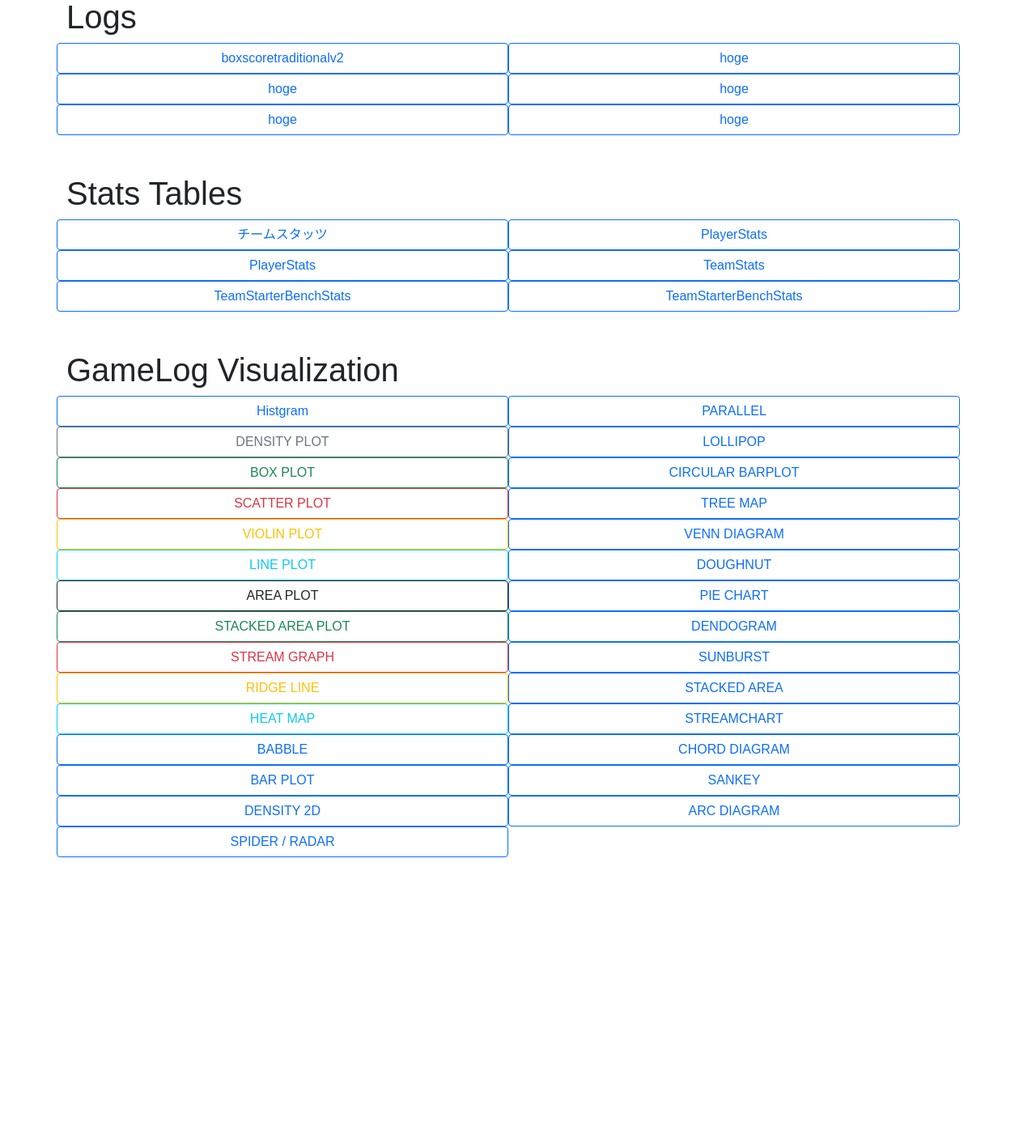
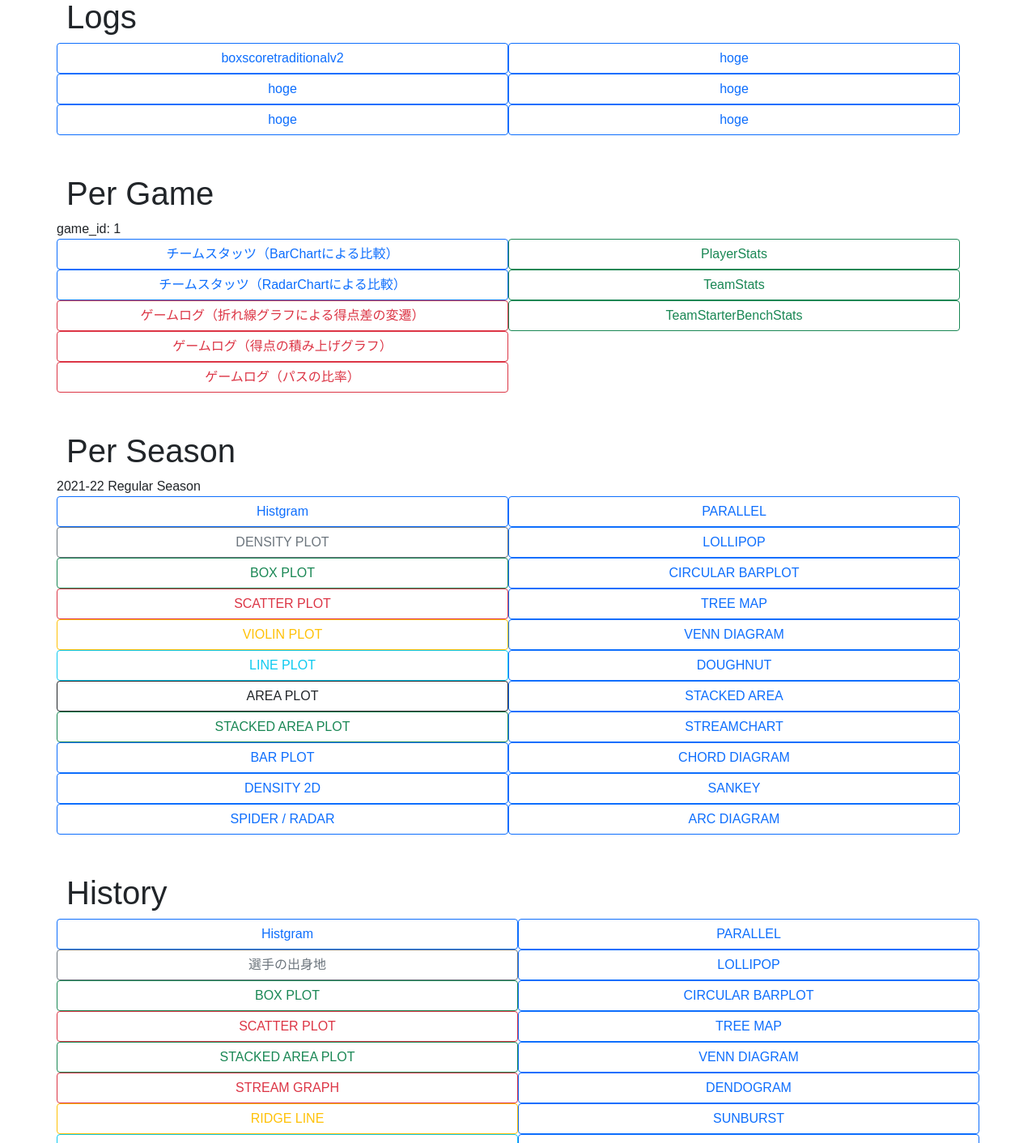
Before and after one commit to gesoges0/nba-visualization, a FastAPI app: page /1 in a window 1280 px wide. Shown: the part 179-1591 px from the top of the page at 81% size. Before the commit the page ends 1238 px from the top, so only its background shows below. Run offline with FastAPI, Linux system fonts and the light colour scheme.

Commit message:
fix: html & js linter

```diff
--- a/templates/index.html
+++ b/templates/index.html
@@ -1,17 +1,22 @@
 <!DOCTYPE html>
 <html lang="en">
   <head>
-    <meta charset="UTF-8">
+    <meta charset="UTF-8" />
     <title>NBA Visualization</title>
-    <link href="https://cdn.jsdelivr.net/npm/bootstrap@5.0.2/dist/css/bootstrap.min.css" rel="stylesheet" integrity="sha384-EVSTQN3/azprG1Anm3QDgpJLIm9Nao0Yz1ztcQTwFspd3yD65VohhpuuCOmLASjC" crossorigin="anonymous">
-    <link href="{{ url_for('static', path='/styles.css') }}" rel="stylesheet">
+    <link
+      href="https://cdn.jsdelivr.net/npm/bootstrap@5.0.2/dist/css/bootstrap.min.css"
+      rel="stylesheet"
+      integrity="sha384-EVSTQN3/azprG1Anm3QDgpJLIm9Nao0Yz1ztcQTwFspd3yD65VohhpuuCOmLASjC"
+      crossorigin="anonymous"
+    />
+    <link href="{{ url_for('static', path='/styles.css') }}" rel="stylesheet" />
   </head>
   <body>
     <div class="container">
       <div class="row mb-5">
         <h1>NBA-Game-Visualization</h1>
-            GAME_ID: {{game_id}}<br>
-            samunale vs samunale<br>
+        GAME_ID: {{game_id}}<br />
+        samunale vs samunale<br />
         base info
       </div>
       <div class="row">
@@ -19,82 +24,287 @@
         <div class="row mb-5">
           <div class="col-6">
             <div class="row">
-                        <a href="/{{game_id}}/boxscoretraditionalv2" type="button" class="btn btn-outline-primary">boxscoretraditionalv2</a><br>
-                        <a href="/{{game_id}}/teamstats" type="button" class="btn btn-outline-primary">hoge</a><br>
-                        <a href="/{{game_id}}/teamstarterbenchstats" type="button" class="btn btn-outline-primary">hoge</a><br>
+              <a
+                href="/{{game_id}}/boxscoretraditionalv2"
+                type="button"
+                class="btn btn-outline-primary"
+                >boxscoretraditionalv2</a
+              ><br />
+              <a
+                href="/{{game_id}}/teamstats"
+                type="button"
+                class="btn btn-outline-primary"
+                >hoge</a
+              ><br />
+              <a
+                href="/{{game_id}}/teamstarterbenchstats"
+                type="button"
+                class="btn btn-outline-primary"
+                >hoge</a
+              ><br />
             </div>
           </div>
           <div class="col-6">
             <div class="row">
-                        <a href="/playerstats" type="button" class="btn btn-outline-primary">hoge</a><br>
-                        <a href="/playerstats" type="button" class="btn btn-outline-primary">hoge</a><br>
-                        <a href="/playerstats" type="button" class="btn btn-outline-primary">hoge</a><br>
+              <a
+                href="/playerstats"
+                type="button"
+                class="btn btn-outline-primary"
+                >hoge</a
+              ><br />
+              <a
+                href="/playerstats"
+                type="button"
+                class="btn btn-outline-primary"
+                >hoge</a
+              ><br />
+              <a
+                href="/playerstats"
+                type="button"
+                class="btn btn-outline-primary"
+                >hoge</a
+              ><br />
             </div>
           </div>
         </div>
-            <h1>Stats Tables</h1>
+        <h1>Per Game</h1>
+        game_id: {{game_id}}
         <div class="row mb-5">
           <div class="col-6">
             <div class="row">
-                        <a href="/{{game_id}}/team_stats" type="button" class="btn btn-outline-primary">チームスタッツ</a><br>
-                        <a href="/{{game_id}}/player_stats" type="button" class="btn btn-outline-primary">PlayerStats</a><br>
-                        <a href="/playerstats" type="button" class="btn btn-outline-primary">TeamStarterBenchStats</a><br>
+              <a
+                href="/{{game_id}}/team_stats"
+                type="button"
+                class="btn btn-outline-primary"
+                >チームスタッツ（BarChartによる比較）</a
+              ><br />
+              <a
+                href="/{{game_id}}/player_stats"
+                type="button"
+                class="btn btn-outline-primary"
+                >チームスタッツ（RadarChartによる比較）</a
+              ><br />
+              <a
+                href="/playerstats"
+                type="button"
+                class="btn btn-outline-danger"
+                >ゲームログ（折れ線グラフによる得点差の変遷）</a
+              ><br />
+              <a
+                href="/playerstats"
+                type="button"
+                class="btn btn-outline-danger"
+                >ゲームログ（得点の積み上げグラフ）</a
+              ><br />
+              <a
+                href="/playerstats"
+                type="button"
+                class="btn btn-outline-danger"
+                >ゲームログ（パスの比率）</a
+              ><br />
             </div>
           </div>
           <div class="col-6">
             <div class="row">
-                        <a href="/playerstats" type="button" class="btn btn-outline-primary">PlayerStats</a><br>
-                        <a href="/playerstats" type="button" class="btn btn-outline-primary">TeamStats</a><br>
-                        <a href="/playerstats" type="button" class="btn btn-outline-primary">TeamStarterBenchStats</a><br>
+              <a
+                href="/playerstats"
+                type="button"
+                class="btn btn-outline-success"
+                >PlayerStats</a
+              ><br />
+              <a
+                href="/playerstats"
+                type="button"
+                class="btn btn-outline-success"
+                >TeamStats</a
+              ><br />
+              <a
+                href="/playerstats"
+                type="button"
+                class="btn btn-outline-success"
+                >TeamStarterBenchStats</a
+              ><br />
             </div>
           </div>
         </div>
-            <h1>GameLog Visualization</h1>
+        <h1>Per Season</h1>
+        2021-22 Regular Season
         <div class="row mb-5">
           <div class="col-6">
             <div class="row">
-                        <a href="/{{game_id}}/histgram" type="button" class="btn btn-outline-primary">Histgram</a><br>
-                        <button type="button" class="btn btn-outline-secondary">DENSITY PLOT</button><br>
-                        <button type="button" class="btn btn-outline-success">BOX PLOT</button><br>
-                        <button type="button" class="btn btn-outline-danger">SCATTER PLOT</button><br>
-                        <button type="button" class="btn btn-outline-warning">VIOLIN PLOT</button><br>
-                        <button type="button" class="btn btn-outline-info">LINE PLOT</button><br>
-                        <button type="button" class="btn btn-outline-dark">AREA PLOT</button><br>
-                        <button type="button" class="btn btn-outline-success">STACKED AREA PLOT</button><br>
-                        <button type="button" class="btn btn-outline-danger">STREAM GRAPH</button><br>
-                        <button type="button" class="btn btn-outline-warning">RIDGE LINE</button><br>
-                        <button type="button" class="btn btn-outline-info">HEAT MAP</button><br>
-                        <button type="button" class="btn btn-outline-primary">BABBLE</button><br>
-                        <button type="button" class="btn btn-outline-primary">BAR PLOT</button><br>
-                        <button type="button" class="btn btn-outline-primary">DENSITY 2D</button><br>
-                        <button type="button" class="btn btn-outline-primary">SPIDER / RADAR</button><br>
+              <a
+                href="/{{game_id}}/histgram"
+                type="button"
+                class="btn btn-outline-primary"
+                >Histgram</a
+              ><br />
+              <button type="button" class="btn btn-outline-secondary">
+                DENSITY PLOT</button
+              ><br />
+              <button type="button" class="btn btn-outline-success">
+                BOX PLOT</button
+              ><br />
+              <button type="button" class="btn btn-outline-danger">
+                SCATTER PLOT</button
+              ><br />
+              <button type="button" class="btn btn-outline-warning">
+                VIOLIN PLOT</button
+              ><br />
+              <button type="button" class="btn btn-outline-info">
+                LINE PLOT</button
+              ><br />
+              <button type="button" class="btn btn-outline-dark">
+                AREA PLOT</button
+              ><br />
+              <button type="button" class="btn btn-outline-success">
+                STACKED AREA PLOT</button
+              ><br />
+              <button type="button" class="btn btn-outline-primary">
+                BAR PLOT</button
+              ><br />
+              <button type="button" class="btn btn-outline-primary">
+                DENSITY 2D</button
+              ><br />
+              <button type="button" class="btn btn-outline-primary">
+                SPIDER / RADAR</button
+              ><br />
             </div>
           </div>
           <div class="col-6">
             <div class="row">
-                        <button type="button" class="btn btn-outline-primary">PARALLEL</button><br>
-                        <button type="button" class="btn btn-outline-primary">LOLLIPOP</button><br>
-                        <button type="button" class="btn btn-outline-primary">CIRCULAR BARPLOT</button><br>
-                        <button type="button" class="btn btn-outline-primary">TREE MAP</button><br>
-                        <button type="button" class="btn btn-outline-primary">VENN DIAGRAM</button><br>
-                        <button type="button" class="btn btn-outline-primary">DOUGHNUT</button><br>
-                        <button type="button" class="btn btn-outline-primary">PIE CHART</button><br>
-                        <button type="button" class="btn btn-outline-primary">DENDOGRAM</button><br>
-                        <button type="button" class="btn btn-outline-primary">SUNBURST</button><br>
-                        <button type="button" class="btn btn-outline-primary">STACKED AREA</button><br>
-                        <button type="button" class="btn btn-outline-primary">STREAMCHART</button><br>
-                        <button type="button" class="btn btn-outline-primary">CHORD DIAGRAM</button><br>
-                        <button type="button" class="btn btn-outline-primary">SANKEY</button><br>
-                        <button type="button" class="btn btn-outline-primary">ARC DIAGRAM</button><br>
+              <button type="button" class="btn btn-outline-primary">
+                PARALLEL</button
+              ><br />
+              <button type="button" class="btn btn-outline-primary">
+                LOLLIPOP</button
+              ><br />
+              <button type="button" class="btn btn-outline-primary">
+                CIRCULAR BARPLOT</button
+              ><br />
+              <button type="button" class="btn btn-outline-primary">
+                TREE MAP</button
+              ><br />
+              <button type="button" class="btn btn-outline-primary">
+                VENN DIAGRAM</button
+              ><br />
+              <button type="button" class="btn btn-outline-primary">
+                DOUGHNUT</button
+              ><br />
+              <button type="button" class="btn btn-outline-primary">
+                STACKED AREA</button
+              ><br />
+              <button type="button" class="btn btn-outline-primary">
+                STREAMCHART</button
+              ><br />
+              <button type="button" class="btn btn-outline-primary">
+                CHORD DIAGRAM</button
+              ><br />
+              <button type="button" class="btn btn-outline-primary">
+                SANKEY</button
+              ><br />
+              <button type="button" class="btn btn-outline-primary">
+                ARC DIAGRAM</button
+              ><br />
             </div>
+          </div>
+        </div>
+      </div>
+      <h1>History</h1>
+      <div class="row mb-5">
+        <div class="col-6">
+          <div class="row">
+            <a
+              href="/{{game_id}}/histgram"
+              type="button"
+              class="btn btn-outline-primary"
+              >Histgram</a
+            ><br />
+            <button type="button" class="btn btn-outline-secondary">
+              選手の出身地</button
+            ><br />
+            <button type="button" class="btn btn-outline-success">
+              BOX PLOT</button
+            ><br />
+            <button type="button" class="btn btn-outline-danger">
+              SCATTER PLOT</button
+            ><br />
+            <button type="button" class="btn btn-outline-success">
+              STACKED AREA PLOT</button
+            ><br />
+            <button type="button" class="btn btn-outline-danger">
+              STREAM GRAPH</button
+            ><br />
+            <button type="button" class="btn btn-outline-warning">
+              RIDGE LINE</button
+            ><br />
+            <button type="button" class="btn btn-outline-info">HEAT MAP</button
+            ><br />
+            <button type="button" class="btn btn-outline-primary">BABBLE</button
+            ><br />
+            <button type="button" class="btn btn-outline-primary">
+              BAR PLOT</button
+            ><br />
+            <button type="button" class="btn btn-outline-primary">
+              DENSITY 2D</button
+            ><br />
+            <button type="button" class="btn btn-outline-primary">
+              SPIDER / RADAR</button
+            ><br />
+          </div>
+        </div>
+        <div class="col-6">
+          <div class="row">
+            <button type="button" class="btn btn-outline-primary">
+              PARALLEL</button
+            ><br />
+            <button type="button" class="btn btn-outline-primary">
+              LOLLIPOP</button
+            ><br />
+            <button type="button" class="btn btn-outline-primary">
+              CIRCULAR BARPLOT</button
+            ><br />
+            <button type="button" class="btn btn-outline-primary">
+              TREE MAP</button
+            ><br />
+            <button type="button" class="btn btn-outline-primary">
+              VENN DIAGRAM</button
+            ><br />
+            <button type="button" class="btn btn-outline-primary">
+              DENDOGRAM</button
+            ><br />
+            <button type="button" class="btn btn-outline-primary">
+              SUNBURST</button
+            ><br />
+            <button type="button" class="btn btn-outline-primary">
+              STACKED AREA</button
+            ><br />
+            <button type="button" class="btn btn-outline-primary">
+              STREAMCHART</button
+            ><br />
+            <button type="button" class="btn btn-outline-primary">
+              CHORD DIAGRAM</button
+            ><br />
+            <button type="button" class="btn btn-outline-primary">SANKEY</button
+            ><br />
+            <button type="button" class="btn btn-outline-primary">
+              ARC DIAGRAM</button
+            ><br />
           </div>
         </div>
       </div>
     </div>
 
     <!-- JavaScript -->
-    <script src="https://code.jquery.com/jquery-3.6.0.js" integrity="sha256-H+K7U5CnXl1h5ywQfKtSj8PCmoN9aaq30gDh27Xc0jk=" crossorigin="anonymous"></script>
+    <script
+      src="https://code.jquery.com/jquery-3.6.0.js"
+      integrity="sha256-H+K7U5CnXl1h5ywQfKtSj8PCmoN9aaq30gDh27Xc0jk="
+      crossorigin="anonymous"
+    ></script>
     <script src="https://d3js.org/d3.v7.min.js"></script>
-    <script src="https://cdn.jsdelivr.net/npm/bootstrap@5.0.2/dist/js/bootstrap.bundle.min.js" integrity="sha384-MrcW6ZMFYlzcLA8Nl+NtUVF0sA7MsXsP1UyJoMp4YLEuNSfAP+JcXn/tWtIaxVXM" crossorigin="anonymous"></script>
+    <script
+      src="https://cdn.jsdelivr.net/npm/bootstrap@5.0.2/dist/js/bootstrap.bundle.min.js"
+      integrity="sha384-MrcW6ZMFYlzcLA8Nl+NtUVF0sA7MsXsP1UyJoMp4YLEuNSfAP+JcXn/tWtIaxVXM"
+      crossorigin="anonymous"
+    ></script>
   </body>
 </html>
```
Also changed, not shown: static/graphs/barchart_teamstats.js (+25 -20 lines), static/team_colors.js (+34 -35 lines), templates/tables/team_stats.html (+42 -29 lines), .github/workflows/test-npm.yml (added), 1 other file. Lines whose indentation alone changed are shown as unchanged.
